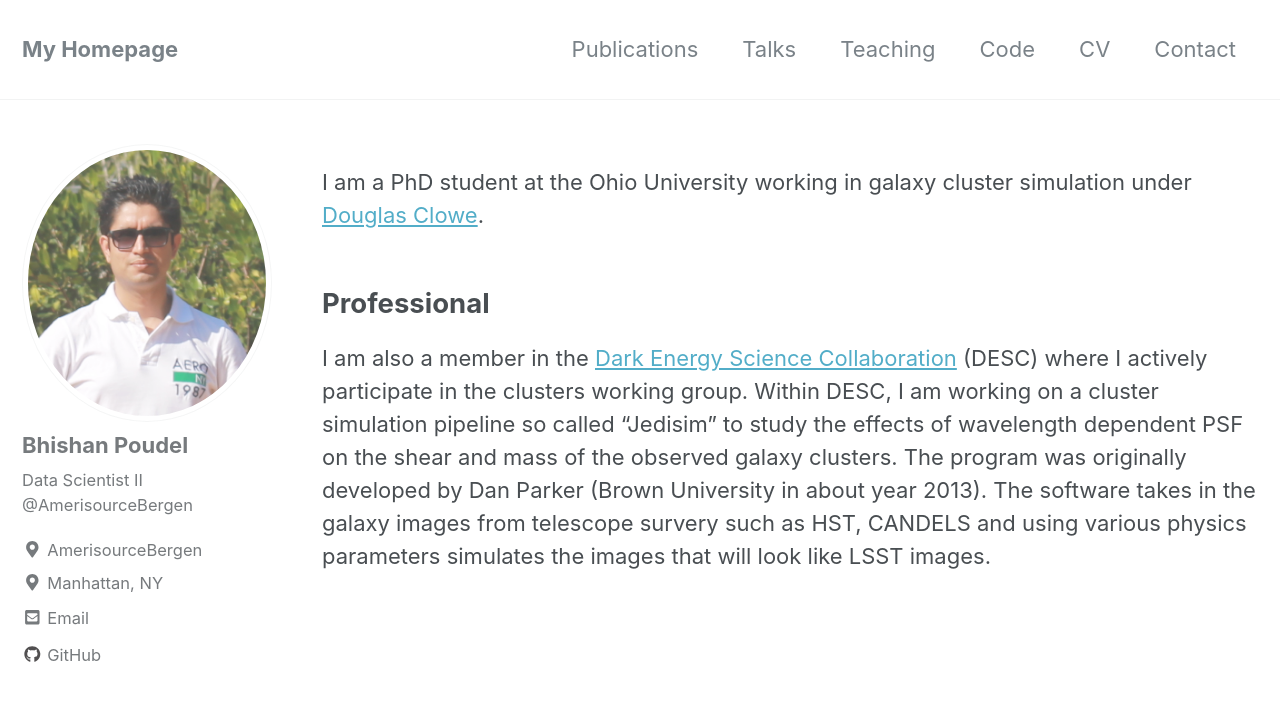
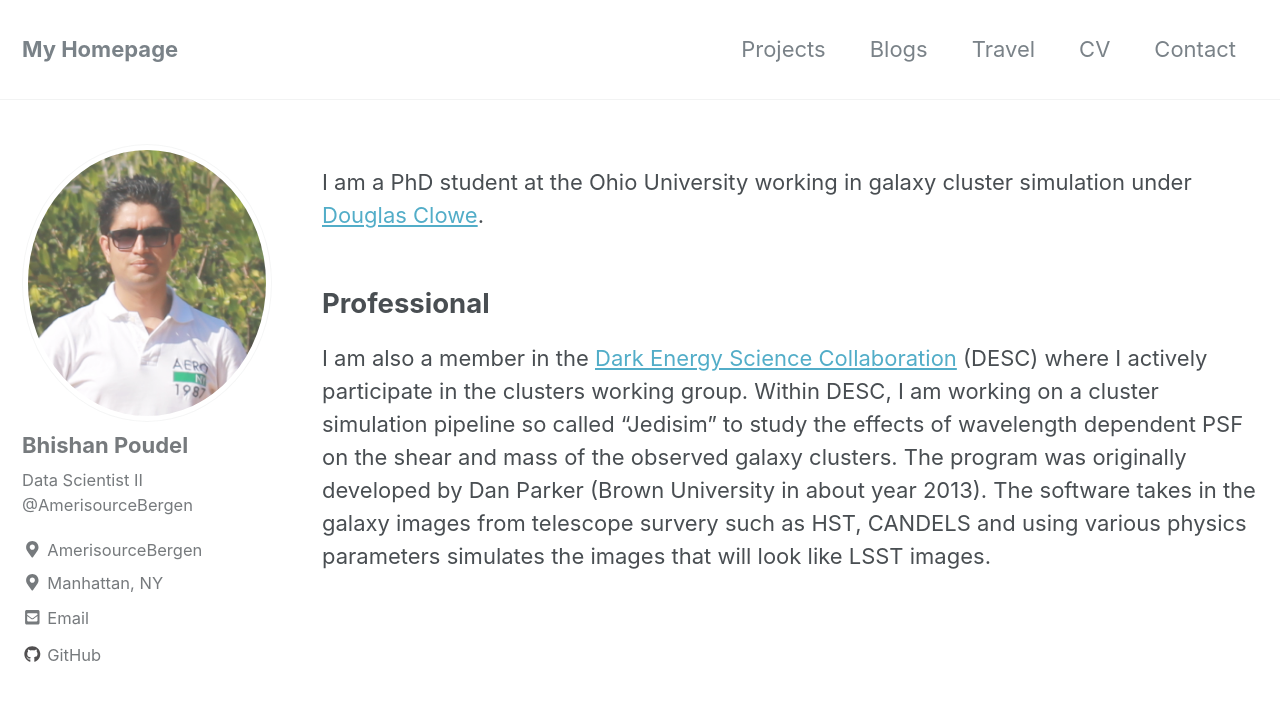
Before and after one commit to bpRsh/bpRsh.github.io, a Jekyll site: the page built from _pages/about.md, in a window 1280 px wide and 900 px high. Shown: the top 701 px of the window. Built offline with Jekyll 4.4.1, drawn with Linux system fonts in a browser that asks for light colours; nearby versions of some CDN libraries.

Commit message:
Add files via upload

```diff
--- a/_data/navigation.yml
+++ b/_data/navigation.yml
@@ -1,13 +1,11 @@
 # main links
 main:
-  - title: "Publications"
-    url: /publications/
-  - title: "Talks"
-    url: /talks/
-  - title: "Teaching"
-    url: /teaching/
-  - title: "Code"
-    url: /code/
+  - title: "Projects"
+    url: /projects/
+  - title: "Blogs"
+    url: /blogs/
+  - title: "Travel"
+    url: /travel/
   - title: "CV"
     url: /cv/
   - title: "Contact"
```
